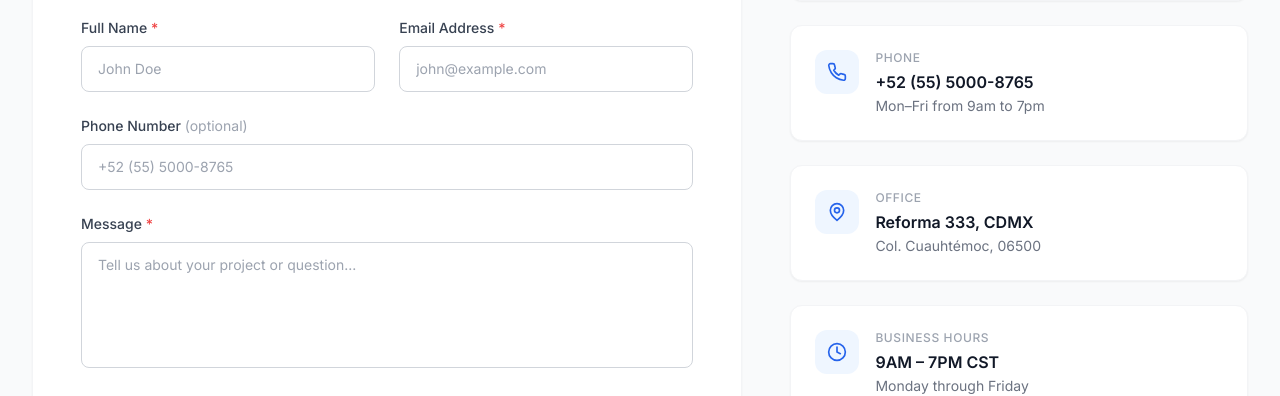
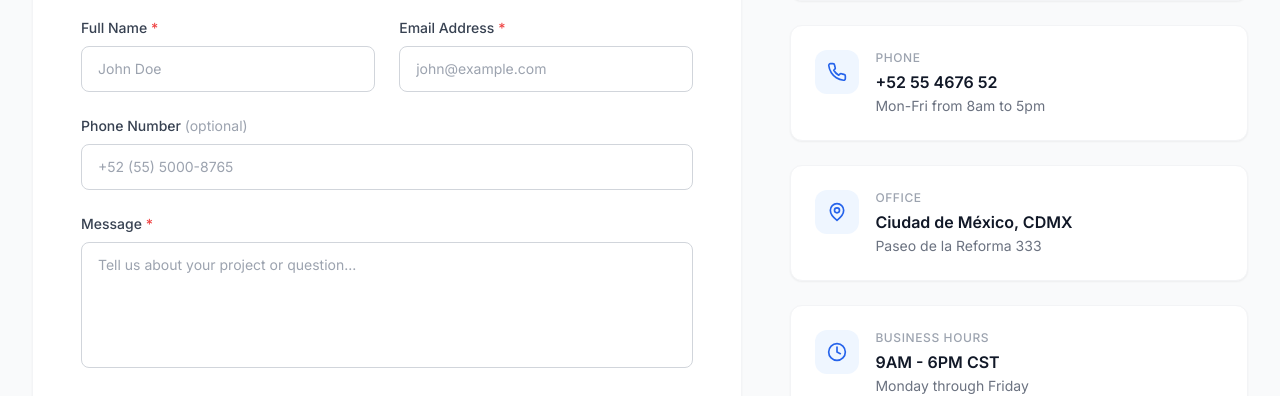
Before and after one commit to valinortiptop/test-15, a React (Vite) app: page /contact in a window 1280 px wide. Shown: the part 492-888 px from the top of the page. Built offline with nearby package versions, Linux system fonts and the light colour scheme; no server answers; the database is empty.

Commit message:
feat: AI-generated code update

```diff
--- a/src/pages/Contact.tsx
+++ b/src/pages/Contact.tsx
@@ -3,6 +3,7 @@
 import { Mail, Phone, MapPin, Clock } from "lucide-react";
 import ContactForm from "../components/ContactForm";
 import LocationMap from "../components/LocationMap";
+import ImageGenerator from "../components/ImageGenerator";
 
 const contactInfo = [
   {
@@ -14,28 +15,26 @@ const contactInfo = [
   {
     icon: Phone,
     label: "Phone",
-    value: "+52 (55) 5000-8765",
-    description: "Mon–Fri from 9am to 7pm",
+    value: "+52 55 4676 52",
+    description: "Mon-Fri from 8am to 5pm",
   },
   {
     icon: MapPin,
     label: "Office",
-    value: "Reforma 333, CDMX",
-    description: "Col. Cuauhtémoc, 06500",
+    value: "Ciudad de México, CDMX",
+    description: "Paseo de la Reforma 333",
   },
   {
     icon: Clock,
     label: "Business Hours",
-    value: "9AM – 7PM CST",
+    value: "9AM - 6PM CST",
     description: "Monday through Friday",
   },
 ];
 
 function Contact() {
   return (
-    <>
-      {/* Contact form section */}
-      <section className="section-padding bg-gray-50">
+    <section className="section-padding bg-gray-50 min-h-screen">
       <div className="container-max mx-auto">
         {/* Page header */}
         <div className="text-center mb-16">
@@ -46,18 +45,18 @@ function Contact() {
             Get in Touch
           </h1>
           <p className="max-w-2xl mx-auto text-lg text-gray-600">
-              Have a question or want to work together? We&apos;d love to hear from you.
-              Send us a message and we&apos;ll respond as soon as possible.
+            Have a question or want to work together? We'd love to hear from you.
+            Send us a message and we'll respond as soon as possible.
           </p>
         </div>
 
-          <div className="grid lg:grid-cols-5 gap-12">
-            {/* Contact form */}
+        <div className="grid lg:grid-cols-5 gap-12 mb-12">
+          {/* Contact form - wider column */}
           <div className="lg:col-span-3">
             <ContactForm />
           </div>
 
-            {/* Contact info sidebar */}
+          {/* Contact info sidebar + Map & Weather */}
           <div className="lg:col-span-2 space-y-6">
             {contactInfo.map((info) => {
               const Icon = info.icon;
@@ -76,14 +75,17 @@ function Contact() {
                 </div>
               );
             })}
+
+            {/* Interactive Map and Live Weather Widget */}
+            <LocationMap />
           </div>
         </div>
+
+        {/* AI Image Generation Gallery Section */}
+        <ImageGenerator />
+
       </div>
     </section>
-
-      {/* Map section — full width below the form */}
-      <LocationMap />
-    </>
   );
 }
 
```
Lines whose indentation alone changed are shown as unchanged.
